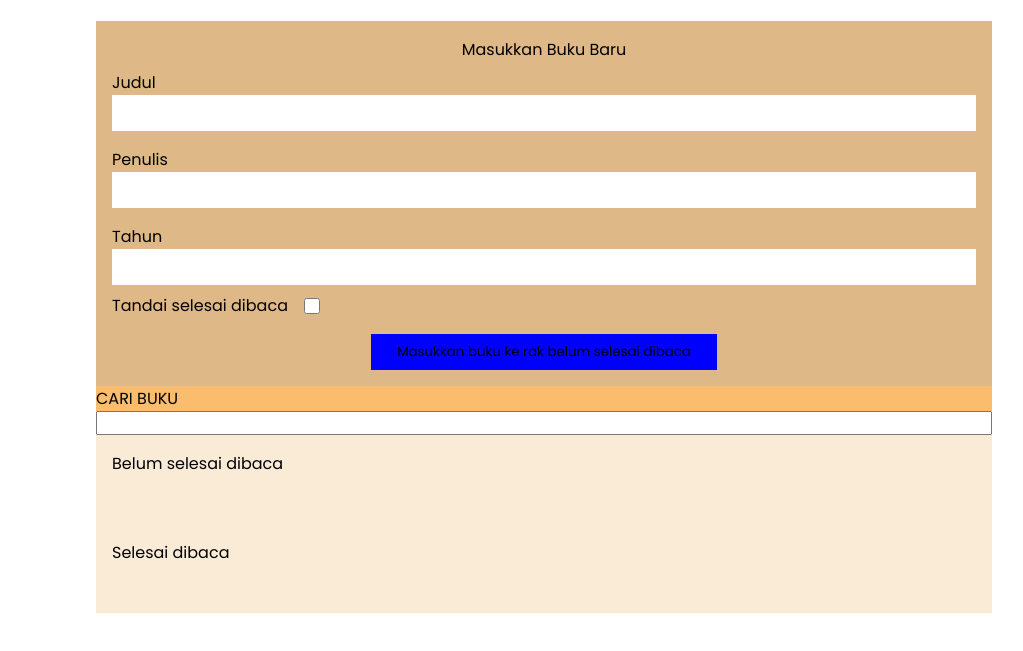
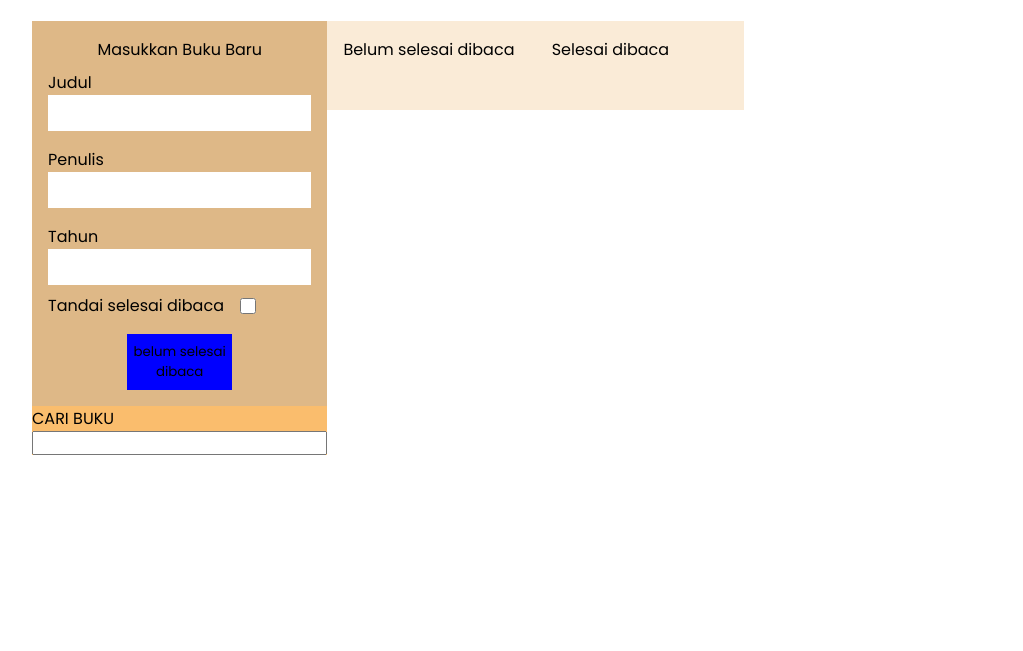
Before and after one commit to Gefila/SUBMISSION_Belajar-Membuat-Front-End-Web-untuk-Pemula, a plain HTML site: page index.html in a window 1280 px wide. Shown: the part 75-726 px from the top of the page, without its empty margins (96-1119 px from the left). Drawn offline with nearby package versions, Linux system fonts and the light colour scheme.

Commit message:
edit css

```diff
--- a/index.html
+++ b/index.html
@@ -18,6 +18,7 @@
 			<h1>Bookshelf Apps</h1>
 		</header>
 		<main>
+			<div class="input-search-wrapper">
 				<section class="input-section" id="input">
 					<div class="title">Masukkan Buku Baru</div>
 					<form id="inputBook">
@@ -31,22 +32,27 @@
 						</div>
 						<div class="input">
 							<label for="input-tahun">Tahun</label>
-						<input type="number" id="input-tahun" required min="0" />
+							<input
+								type="number"
+								id="input-tahun"
+								required
+								min="0"
+								max="2024"
+							/>
 						</div>
 						<div class="input-inline">
 							<label for="done">Tandai selesai dibaca</label>
 							<input type="checkbox" id="done" />
 						</div>
-					<button id="book-submit" type="submit">
-						Masukkan buku ke rak belum selesai dibaca
-					</button>
+						<button id="book-submit" type="submit">belum selesai dibaca</button>
 					</form>
 				</section>
 				<section class="search-bar">
 					<label for="search">CARI BUKU</label>
 					<input type="search" id="search" />
-				<div class="searched"></div>
 				</section>
+			</div>
+			<div class="wrapper-bookshelf">
 				<section class="book-shelf">
 					<div class="title">Belum selesai dibaca</div>
 					<div id="inCompleteBookShelfList"></div>
@@ -55,6 +61,7 @@
 					<div class="title">Selesai dibaca</div>
 					<div id="completeBookShelfList"></div>
 				</section>
+			</div>
 		</main>
 		<script src="script.js"></script>
 	</body>
--- a/script.js
+++ b/script.js
@@ -12,7 +12,7 @@ document.addEventListener("DOMContentLoaded", () => {
 
 		const submit = document.getElementById("book-submit").innerText;
 		if (submit != "EDIT") {
-			addTodo();
+			addBook();
 			inputBook.reset();
 		} else {
 			replace(bookEdit);
@@ -34,7 +34,7 @@ document.addEventListener("DOMContentLoaded", () => {
 	});
 });
 
-function addTodo() {
+function addBook() {
 	const bookTitle = document.getElementById("input-judul").value;
 	const bookAuthor = document.getElementById("input-penulis").value;
 	const bookYear = parseInt(document.getElementById("input-tahun").value);
--- a/styles.css
+++ b/styles.css
@@ -12,8 +12,13 @@ header {
 }
 
 main {
-	width: 70%;
+	width: 80%;
 	margin: 0 auto;
+	display: flex;
+}
+
+.input-search-wrapper {
+	height: 80%;
 }
 
 .input-section {
@@ -71,6 +76,12 @@ main {
 	flex-wrap: wrap;
 	padding: 1rem;
 	width: 100%;
+	height: 100%;
+}
+
+#inCompleteBookShelfList,
+#completeBookShelfList {
+	overflow: auto;
 }
 
 .book-wrapper {
@@ -92,3 +103,9 @@ main {
 	display: flex;
 	flex-direction: column;
 }
+
+.wrapper-bookshelf {
+	display: flex;
+	flex-direction: row;
+	height: 80%;
+}
```
Lines whose indentation alone changed are shown as unchanged.
